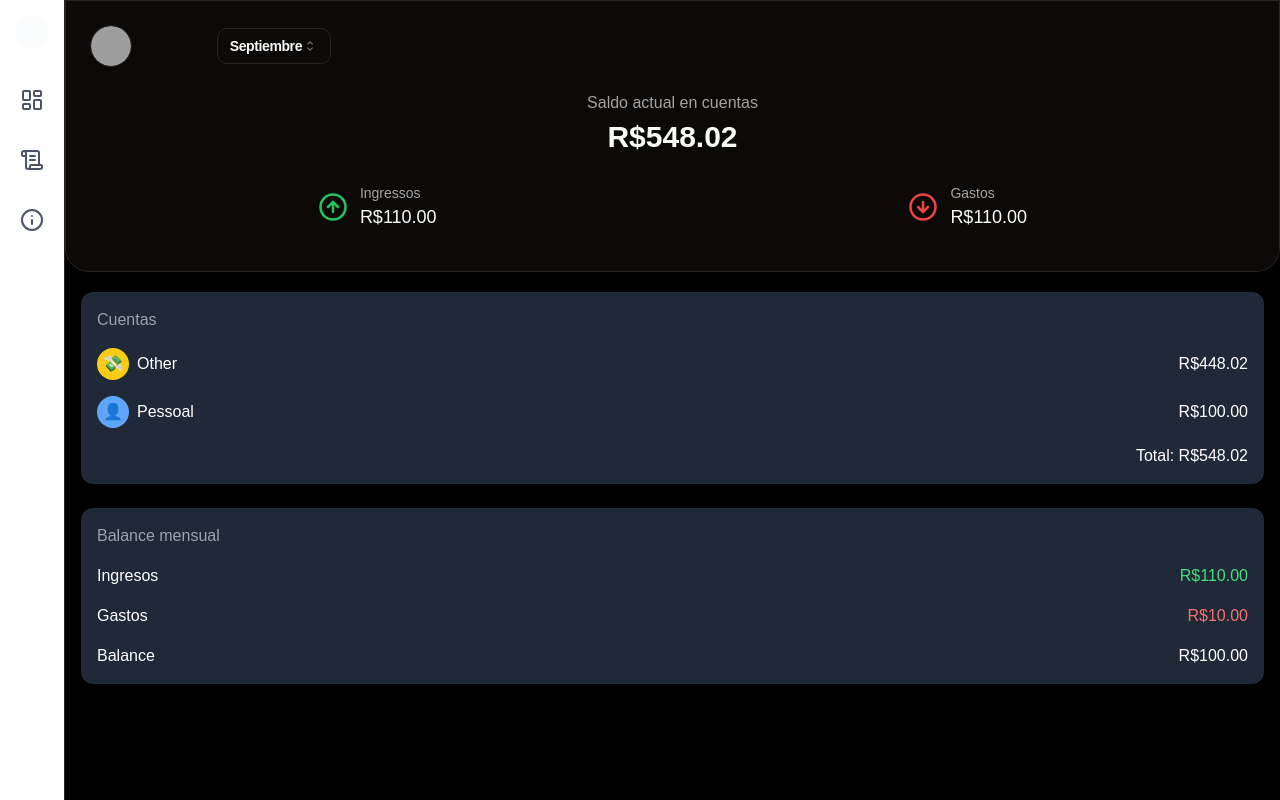
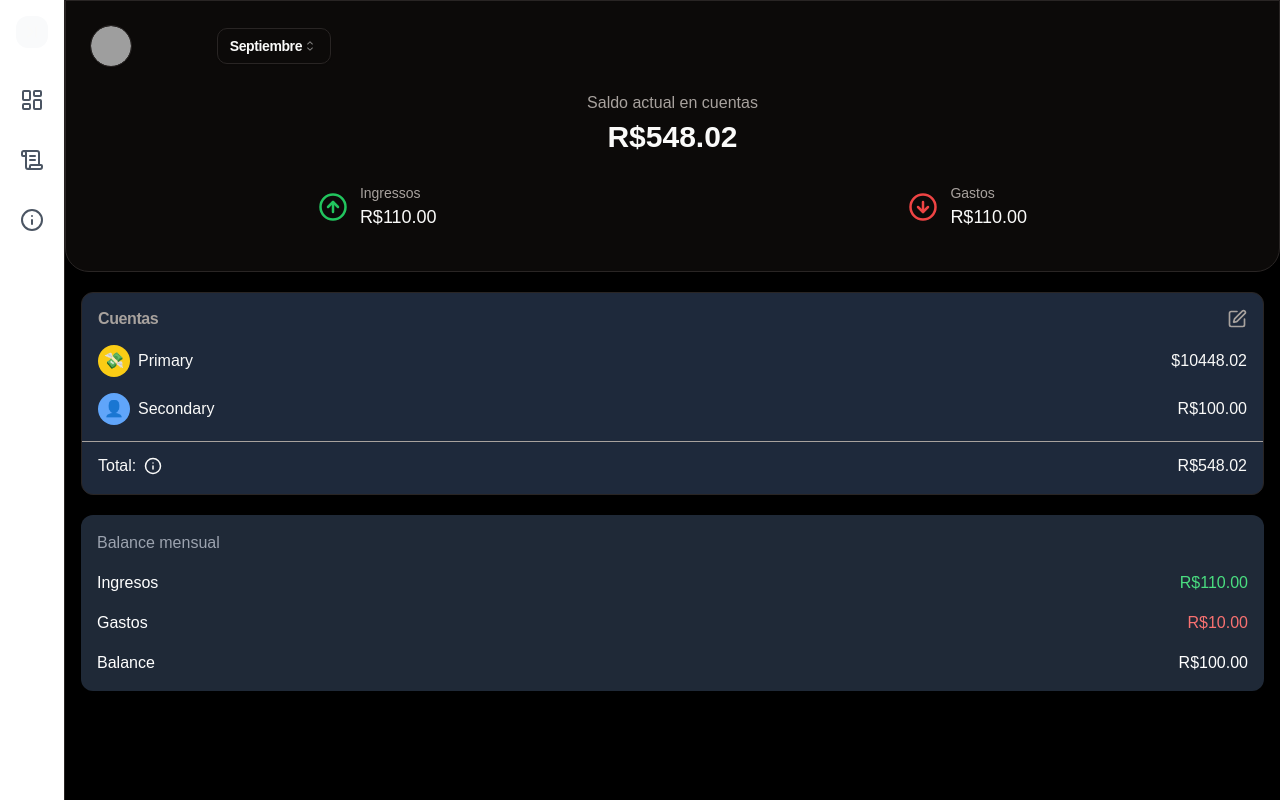
Before and after one commit to Manaure-Vasconcelos/finantracker, a React (Vite) app: page / in a window 1280 px wide. Built offline with nearby package versions, Linux system fonts and the light colour scheme; grey boxes are pictures that could not be loaded.

Commit message:
refactor: refactory accounts component

```diff
--- a/package.json
+++ b/package.json
@@ -13,7 +13,9 @@
     "@radix-ui/react-avatar": "^1.1.0",
     "@radix-ui/react-dropdown-menu": "^2.1.1",
     "@radix-ui/react-icons": "^1.3.0",
+    "@radix-ui/react-popover": "^1.1.1",
     "@radix-ui/react-select": "^2.1.1",
+    "@radix-ui/react-separator": "^1.1.0",
     "@radix-ui/react-slot": "^1.1.0",
     "class-variance-authority": "^0.7.0",
     "clsx": "^2.1.1",
--- a/src/components/Accounts.tsx
+++ b/src/components/Accounts.tsx
@@ -1,29 +1,50 @@
+import {
+  Card,
+  CardContent,
+  CardFooter,
+  CardHeader,
+  CardTitle,
+} from "@/components/ui/card";
+import { Edit, Info } from "lucide-react";
+import { Separator } from "./ui/separator";
+
 function Accounts() {
   return (
-    <div className="bg-gray-800 rounded-lg p-4 mb-6">
-      <h2 className="text-gray-400 mb-4">Cuentas</h2>
+    <Card className="bg-slate-800">
+      <CardHeader>
+        <CardTitle className="text-muted-foreground flex items-center justify-between">
+          Cuentas
+          <Edit size={20} />
+        </CardTitle>
+      </CardHeader>
+      <CardContent className="flex flex-col">
         <div className="flex justify-between items-center mb-4">
           <div className="flex items-center">
             <div className="w-8 h-8 bg-yellow-400 rounded-full flex items-center justify-center">
               💸
             </div>
-          <div className="ml-2">Other</div>
+            <div className="ml-2">Primary</div>
           </div>
-        <p>R$448.02</p>
+          <p>$10448.02</p>
         </div>
         <div className="flex justify-between items-center">
           <div className="flex items-center">
             <div className="w-8 h-8 bg-blue-400 rounded-full flex items-center justify-center">
               👤
             </div>
-          <div className="ml-2">Pessoal</div>
+            <div className="ml-2">Secondary</div>
           </div>
           <p>R$100.00</p>
         </div>
-      <div className="text-right mt-4">
-        <p>Total: R$548.02</p>
-      </div>
-    </div>
+      </CardContent>
+      <Separator className='bg-muted-foreground'/>
+      <CardFooter className="flex justify-between mt-3">
+        <p className="flex items-center gap-2">
+          Total: <Info size={18} />
+        </p>
+        <p>R$548.02</p>
+      </CardFooter>
+    </Card>
   );
 }
 
--- a/src/components/BalanceOverview.tsx
+++ b/src/components/BalanceOverview.tsx
@@ -7,7 +7,7 @@ function BalanceOverview() {
   return (
     <Card className="w-full rounded-t-none rounded-b-3xl">
       <CardHeader>
-        <CardTitle className="flex flex-row justify-start items-center gap-[5.3rem]">
+        <CardTitle className="flex flex-row justify-start items-center gap-[5.3rem] p-2">
           <AvatarMenu />
           <SelectMonth />
         </CardTitle>
--- a/src/components/ui/card.tsx
+++ b/src/components/ui/card.tsx
@@ -23,7 +23,7 @@ const CardHeader = React.forwardRef<
 >(({ className, ...props }, ref) => (
   <div
     ref={ref}
-    className={cn("flex flex-col space-y-1.5 p-6", className)}
+    className={cn("flex flex-col space-y-1.5 p-4", className)}
     {...props}
   />
 ))
@@ -67,7 +67,7 @@ const CardFooter = React.forwardRef<
 >(({ className, ...props }, ref) => (
   <div
     ref={ref}
-    className={cn("flex items-center p-6 pt-0", className)}
+    className={cn("flex items-center p-4 pt-0", className)}
     {...props}
   />
 ))
--- /dev/null
+++ b/src/components/ui/popover.tsx
@@ -0,0 +1,31 @@
+import * as React from "react"
+import * as PopoverPrimitive from "@radix-ui/react-popover"
+
+import { cn } from "@/lib/utils"
+
+const Popover = PopoverPrimitive.Root
+
+const PopoverTrigger = PopoverPrimitive.Trigger
+
+const PopoverAnchor = PopoverPrimitive.Anchor
+
+const PopoverContent = React.forwardRef<
+  React.ElementRef<typeof PopoverPrimitive.Content>,
+  React.ComponentPropsWithoutRef<typeof PopoverPrimitive.Content>
+>(({ className, align = "center", sideOffset = 4, ...props }, ref) => (
+  <PopoverPrimitive.Portal>
+    <PopoverPrimitive.Content
+      ref={ref}
+      align={align}
+      sideOffset={sideOffset}
+      className={cn(
+        "z-50 w-72 rounded-md border bg-popover p-4 text-popover-foreground shadow-md outline-none data-[state=open]:animate-in data-[state=closed]:animate-out data-[state=closed]:fade-out-0 data-[state=open]:fade-in-0 data-[state=closed]:zoom-out-95 data-[state=open]:zoom-in-95 data-[side=bottom]:slide-in-from-top-2 data-[side=left]:slide-in-from-right-2 data-[side=right]:slide-in-from-left-2 data-[side=top]:slide-in-from-bottom-2",
+        className
+      )}
+      {...props}
+    />
+  </PopoverPrimitive.Portal>
+))
+PopoverContent.displayName = PopoverPrimitive.Content.displayName
+
+export { Popover, PopoverTrigger, PopoverContent, PopoverAnchor }
--- /dev/null
+++ b/src/components/ui/separator.tsx
@@ -0,0 +1,29 @@
+import * as React from "react"
+import * as SeparatorPrimitive from "@radix-ui/react-separator"
+
+import { cn } from "@/lib/utils"
+
+const Separator = React.forwardRef<
+  React.ElementRef<typeof SeparatorPrimitive.Root>,
+  React.ComponentPropsWithoutRef<typeof SeparatorPrimitive.Root>
+>(
+  (
+    { className, orientation = "horizontal", decorative = true, ...props },
+    ref
+  ) => (
+    <SeparatorPrimitive.Root
+      ref={ref}
+      decorative={decorative}
+      orientation={orientation}
+      className={cn(
+        "shrink-0 bg-border",
+        orientation === "horizontal" ? "h-[1px] w-full" : "h-full w-[1px]",
+        className
+      )}
+      {...props}
+    />
+  )
+)
+Separator.displayName = SeparatorPrimitive.Root.displayName
+
+export { Separator }
--- a/src/routes/HomePage.tsx
+++ b/src/routes/HomePage.tsx
@@ -6,7 +6,7 @@ function HomePage() {
   return (
     <div className="bg-black  text-white min-h-screen w-screen">
       <BalanceOverview />
-      <div className="px-4 mt-5">
+      <div className="px-4 mt-5 flex flex-col gap-5">
         <Accounts />
 
         <BalanceChart />
```
Also changed, not shown: 1 other file (tests, documents, lock files or other folders). Lines whose indentation alone changed are shown as unchanged.
